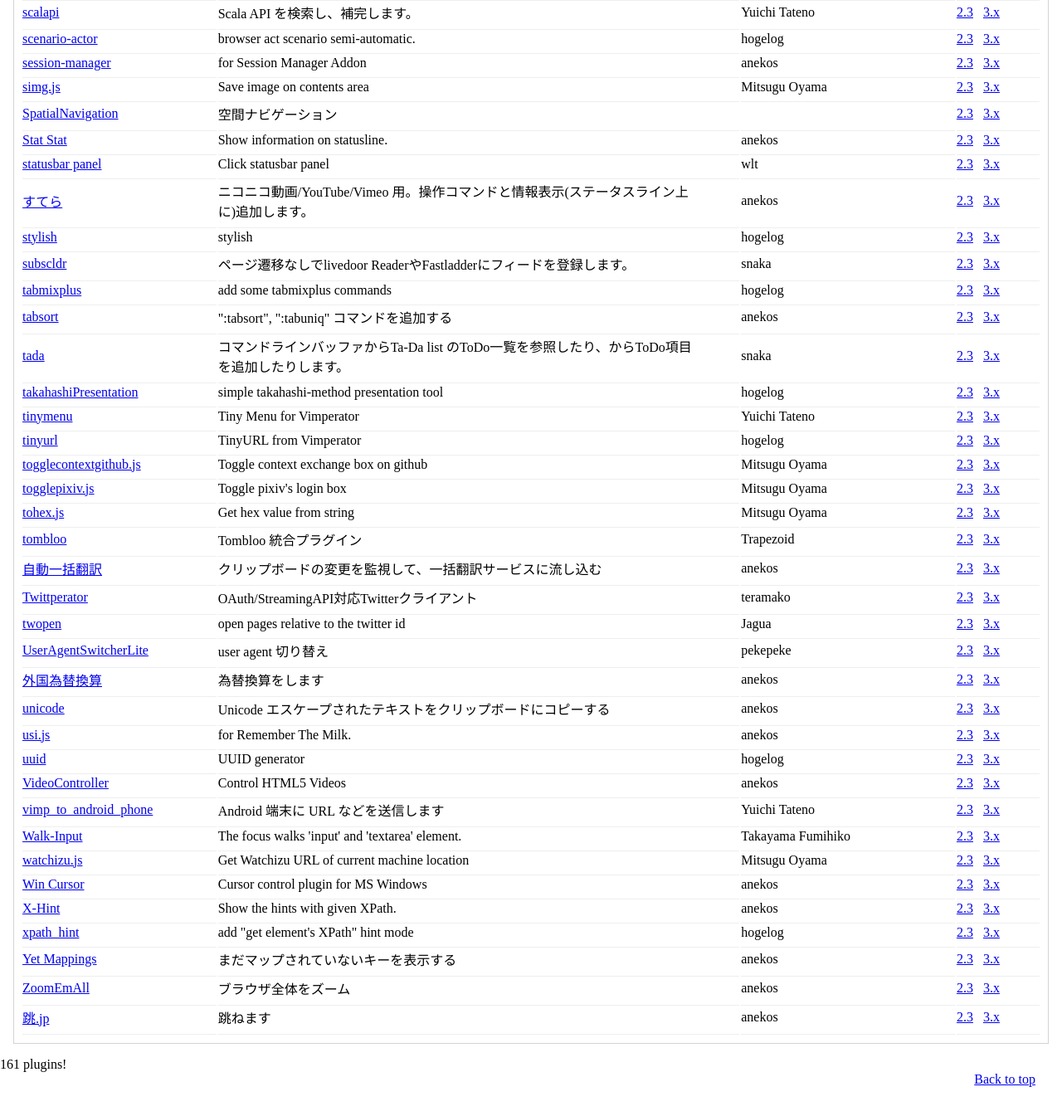
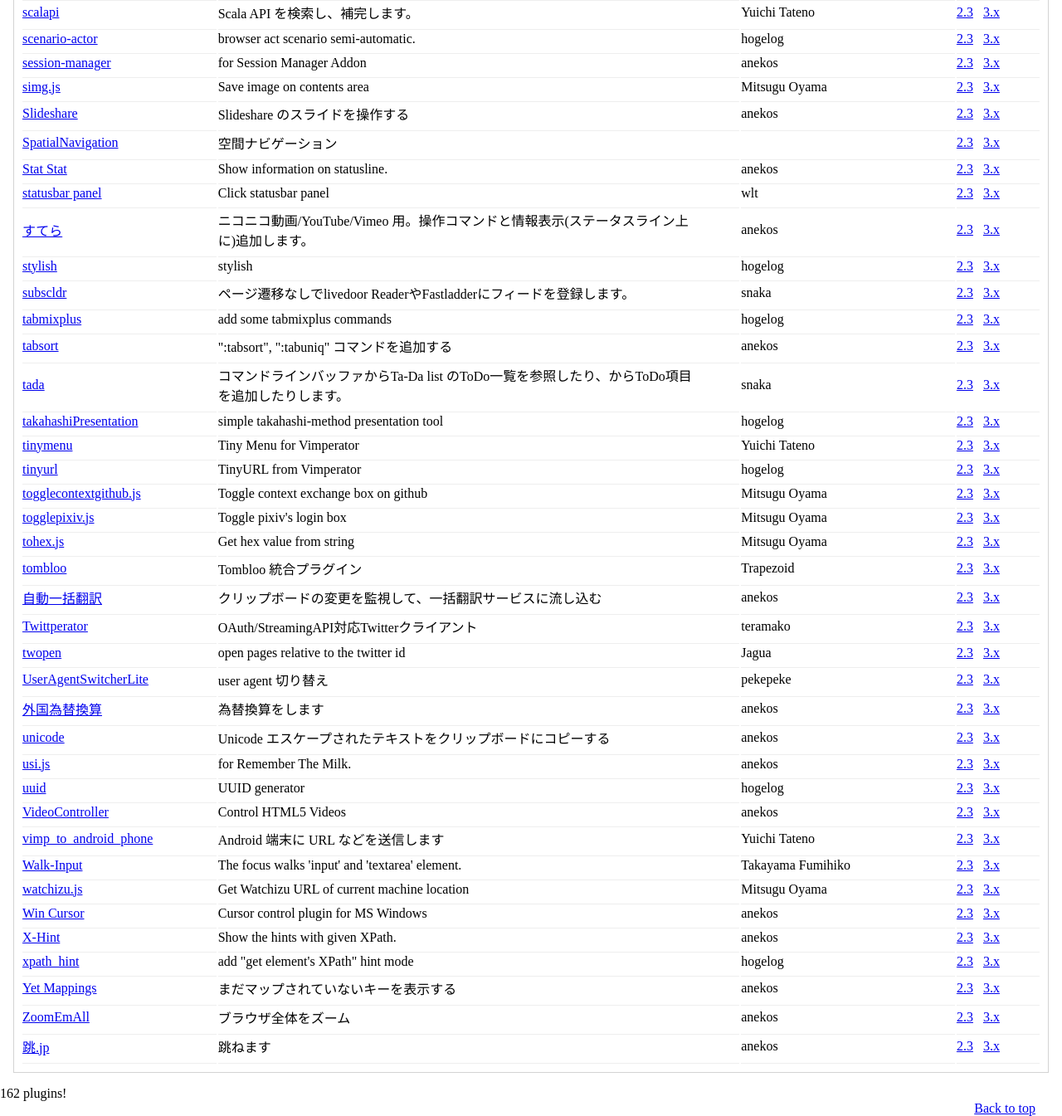
Before and after one commit to vimpr/vimpr.github.com, a plain HTML site: page plugins-ja.html in a window 1280 px wide. Shown: the part 4153-5498 px from the top of the page at 83% size. Before the commit the page ends 5463 px from the top, so only its background shows below. Drawn offline with Linux system fonts and the light colour scheme.

Commit message:
Automatic update by robokos

```diff
--- a/plugins-ja.html
+++ b/plugins-ja.html
@@ -1286,6 +1286,16 @@
         </td>
       </tr>
       <tr>
+        <td><a href="http://github.com/vimpr/vimperator-plugins/blob/master/slideshare.js">Slideshare</a></td>
+        <td>Slideshare のスライドを操作する</td>
+        <td>anekos</td>
+        <td>
+          <a href="http://github.com/vimpr/vimperator-plugins/raw/2.3/slideshare.js">2.3</a>
+          &nbsp;
+          <a href="http://github.com/vimpr/vimperator-plugins/raw/master/slideshare.js">3.x</a>
+        </td>
+      </tr>
+      <tr>
         <td><a href="http://github.com/vimpr/vimperator-plugins/blob/master/spatial-navigation.js">SpatialNavigation</a></td>
         <td>空間ナビゲーション</td>
         <td></td>
@@ -1626,7 +1636,7 @@
         </td>
       </tr>
     </table>
-    <p class="plugin-counter">161 plugins!</p>
+    <p class="plugin-counter">162 plugins!</p>
     <p class="back-to-top"><a href="./">Back to top</a></p>
   </body>
 </html>
```
Also changed, not shown: plugins-en.html (+11 -1 lines).
